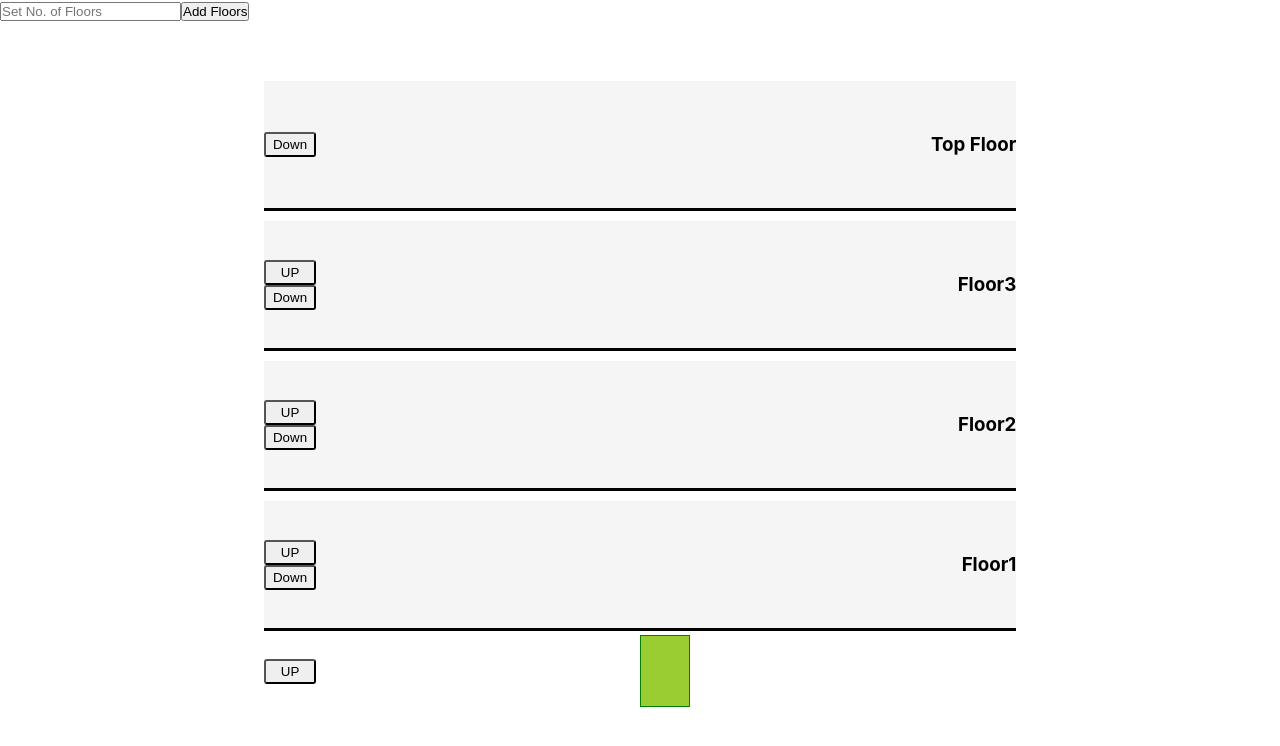
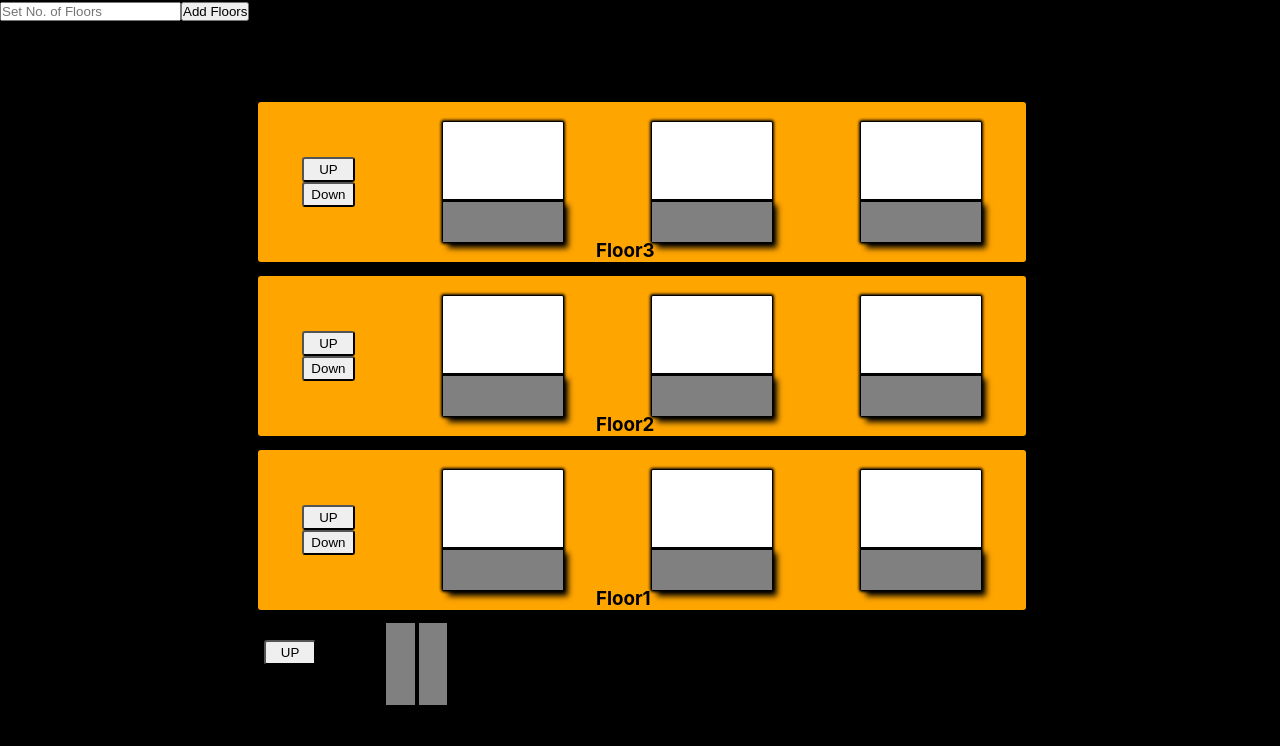
Before and after one commit to singh3069/Iift_simulation, a React (Create React App) app: page / in a window 1280 px wide. Shown: the top 746 px of the page. Built offline with nearby package versions, Linux system fonts and the light colour scheme.

Commit message:
add some styling in whole project

```diff
--- a/src/App.css
+++ b/src/App.css
@@ -1,6 +1,10 @@
 * {
   margin: 0;
   padding: 0;
+}
+
+body {
+  background-color: black;
 }
 
 .floorSection {
@@ -13,14 +17,45 @@
 }
 
 .floors {
-  background-color: whitesmoke;
-  width: 98%;
+  /* background-color: whitesmoke; */
+  width: 100%;
+  height: 160px;
   margin: 10px auto;
-  height: 127px;
   display: flex;
-  justify-content: space-between;
+  /* justify-content: space-between; */
   align-items: center;
-  border-bottom: 3px solid black;
+  /* border-bottom: 3px solid black; */
+  background: orange;
+  border: 2px solid black;
+  border-radius: 5px;
+  justify-content: space-around;
+  position: relative;
+}
+
+.floorName {
+  left: 44%;
+  position: absolute;
+  bottom: 0px;
+}
+
+.room {
+  height: 120px;
+  width: 120px;
+  background: white;
+  border-radius: 2px;
+  border: 1px solid black;
+  display: flex;
+  flex-direction: column;
+  justify-content: flex-end;
+  box-shadow: 0px 0px 3px 1px;
+}
+
+.balcony {
+  background: grey;
+  width: 100%;
+  height: 40px;
+  border-top: 3px solid black;
+  box-shadow: 5px 6px 6px 0px;
 }
 
 .buttonsDiv {
@@ -45,12 +80,28 @@
 }
 
 .lift {
-  border: 1px solid green;
-  background-color: yellowgreen;
-  height: 70px;
-  width: 48px;
+  border: 2px solid black;
+  display: flex;
+  justify-content: space-between;
+  height: 82px;
+  width: 61px;
   position: absolute;
-  left: 50%;
-  /* transition-delay: 1s; */
+  left: 16%;
   transition-duration: 1s;
+  bottom: -25px;
 }
+
+.liftLeftDoor,
+.liftRightDoor {
+  height: 100%;
+  width: 50%;
+  background: grey;
+}
+
+.liftRightDoor {
+  border-left: 2px solid black;
+}
+
+.liftLeftDoor {
+  border-right: 2px solid black;
+}
--- a/src/components/building/floors/FloorsTwo.js
+++ b/src/components/building/floors/FloorsTwo.js
@@ -5,6 +5,13 @@ function FloorsTwo() {
   const [currentFloor, setcurrentFloor] = useState("0");
   const [userInput, setUserInput] = useState("");
   const textInput = React.createRef();
+
+  var increment = (function (n) {
+    return function () {
+      n += 1;
+      return n;
+    };
+  })(0);
 
   function moveBetweenFloors(e) {
     const currentBttn = e.target.id;
@@ -34,18 +41,18 @@ function FloorsTwo() {
       </div>
 
       <section className="floorSection">
-        <div className="floor4 floors">
-          <div className="buttonsDiv">
-            <button
+        {/* <div className="floor4 floors"> */}
+        {/* <div className="buttonsDiv"> */}
+        {/* <button
               className="bttn"
-              id="5"
-              onClick={(e) => moveBetweenFloors(e)}
+              // id="5"
+              // onClick={(e) => moveBetweenFloors(e)}
             >
               Down
-            </button>
-          </div>
-          <h3>Top Floor</h3>
-        </div>
+            </button> */}
+        {/* </div> */}
+        {/* <h3>Top Floor</h3> */}
+        {/* </div> */}
 
         {parseInt(userInput) >= 0 ? (
           <>
@@ -53,23 +60,34 @@ function FloorsTwo() {
               .map((i, index) => (
                 <div key={index + 1} className="floor4 floors">
                   <div className="buttonsDiv">
+                    {Math.max() && (
                       <button
                         className="bttn"
-                      id="4"
+                        id={index + 4}
                         onClick={(e) => moveBetweenFloors(e)}
                       >
                         UP
                       </button>
+                    )}
 
                     <button
                       className="bttn"
-                      id="4"
+                      id={index + 4}
                       onClick={(e) => moveBetweenFloors(e)}
                     >
-                      DOWN
+                      Down
                     </button>
                   </div>
-                  <h3>Floor{index + 4}</h3>
+                  <div class="room">
+                    <div class="balcony"></div>
+                  </div>
+                  <div class="room">
+                    <div class="balcony"></div>
+                  </div>
+                  <div class="room">
+                    <div class="balcony"></div>
+                  </div>
+                  <h3 class="floorName">Floor{index + 4}</h3>
                 </div>
               ))
               .reverse()}
@@ -79,7 +97,7 @@ function FloorsTwo() {
         )}
 
         {floors.map((item) => (
-          <div className="floor4 floors">
+          <div key={item.id} className="floor4 floors">
             <div className="buttonsDiv">
               <button
                 className="bttn"
@@ -97,11 +115,20 @@ function FloorsTwo() {
                 {item.downBttton}
               </button>
             </div>
-            <h3>{item.floor}</h3>
+            <div class="room">
+              <div class="balcony"></div>
+            </div>
+            <div class="room">
+              <div class="balcony"></div>
+            </div>
+            <div class="room">
+              <div class="balcony"></div>
+            </div>
+            <h3 class="floorName">{item.floor}</h3>
           </div>
         ))}
 
-        <div className="liftDiv">
+        <div className="liftDiv ">
           <div className="buttonsDiv">
             <button
               className="bttn"
@@ -114,7 +141,10 @@ function FloorsTwo() {
           <div
             className="lift"
             style={{ transform: `translateY(-${currentFloor * "137.6"}px)` }}
-          ></div>
+          >
+            <div className="liftLeftDoor"></div>
+            <div className="liftRightDoor"></div>
+          </div>
         </div>
       </section>
     </div>
```
Lines whose indentation alone changed are shown as unchanged.
